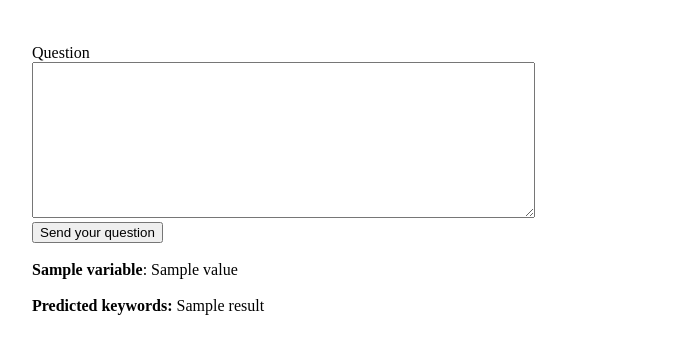
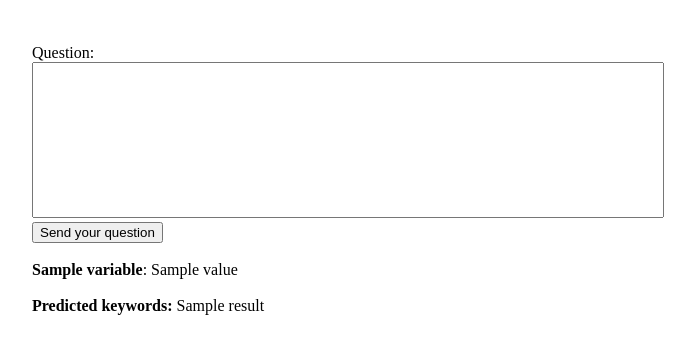
Before and after one commit to soloran/Tags-prediction, a Flask app: template templates/main.html in a window 1280 px wide. Shown: the top 354 px of the page, without its empty margins (292-987 px from the left). Run offline with Flask 2, Linux system fonts and the light colour scheme; the template is opened without the code that fills it: most values are stand-ins (such as "Sample title", 1, 10 or a date in 2020); parts of the project's set-up code (start-up, migrations or seed data) failed here and were passed over.

Commit message:
modified textarea style

```diff
--- a/templates/main.html
+++ b/templates/main.html
@@ -9,6 +9,11 @@ form {
     margin: auto;
     width: 50%;
 }
+textarea {
+    box-sizing: border-box;
+    width: 100%;
+    resize: none
+}
 </style>
 <head>
     <title>Solofohery API</title>
@@ -17,9 +22,9 @@ form {
     <form action="{{ url_for('main') }}" method="POST">
         <br>
         <br>
-        <label for="chmaps">Question</label>
+        <label for="chmaps">Question:</label>
         <br>
-        <textarea id="champs" name="question" rows=10 cols=60  required></textarea>
+        <textarea id="champs" name="question" rows=10 required></textarea>
         <br>
         <input type="submit" value="Send your question">
         <br>
```
